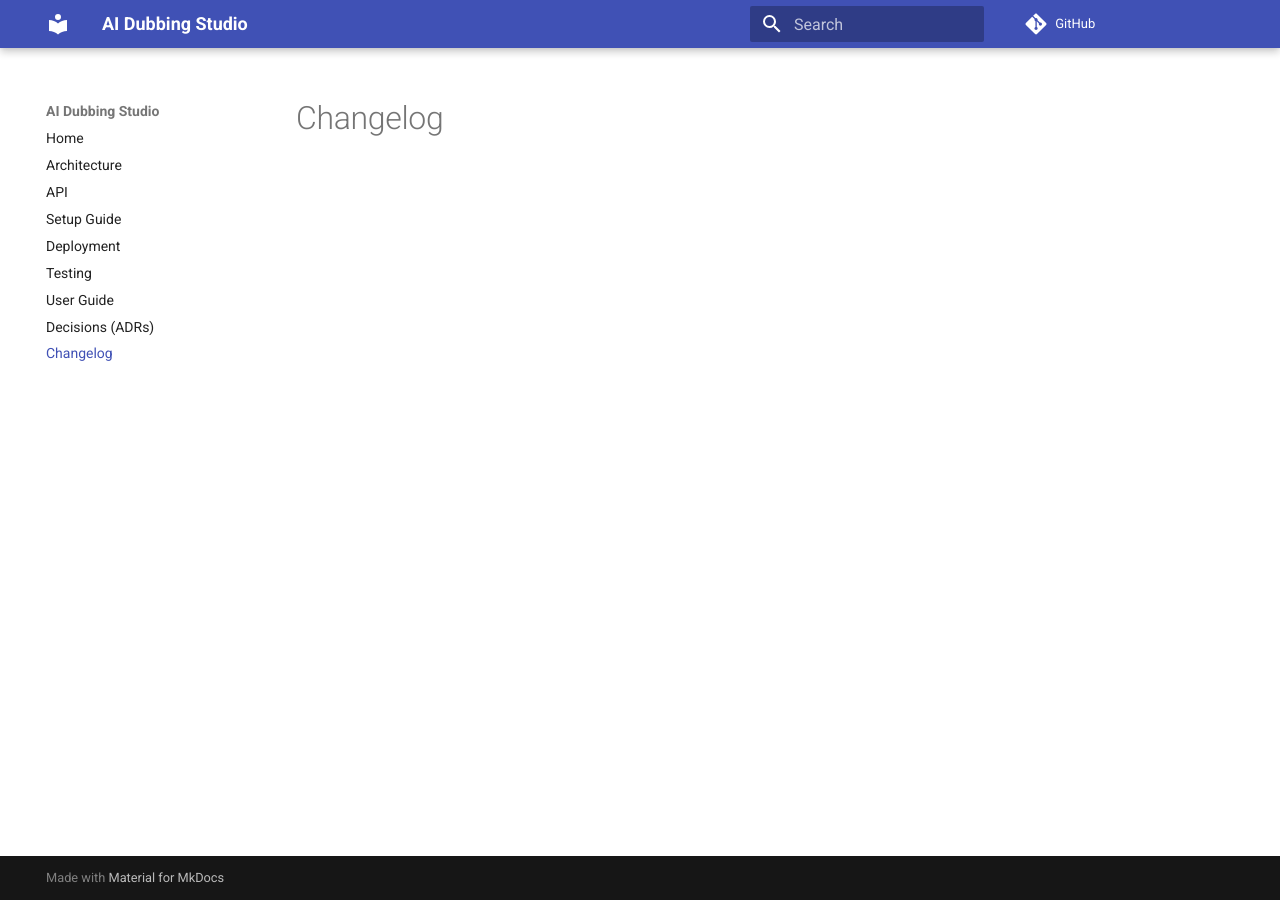
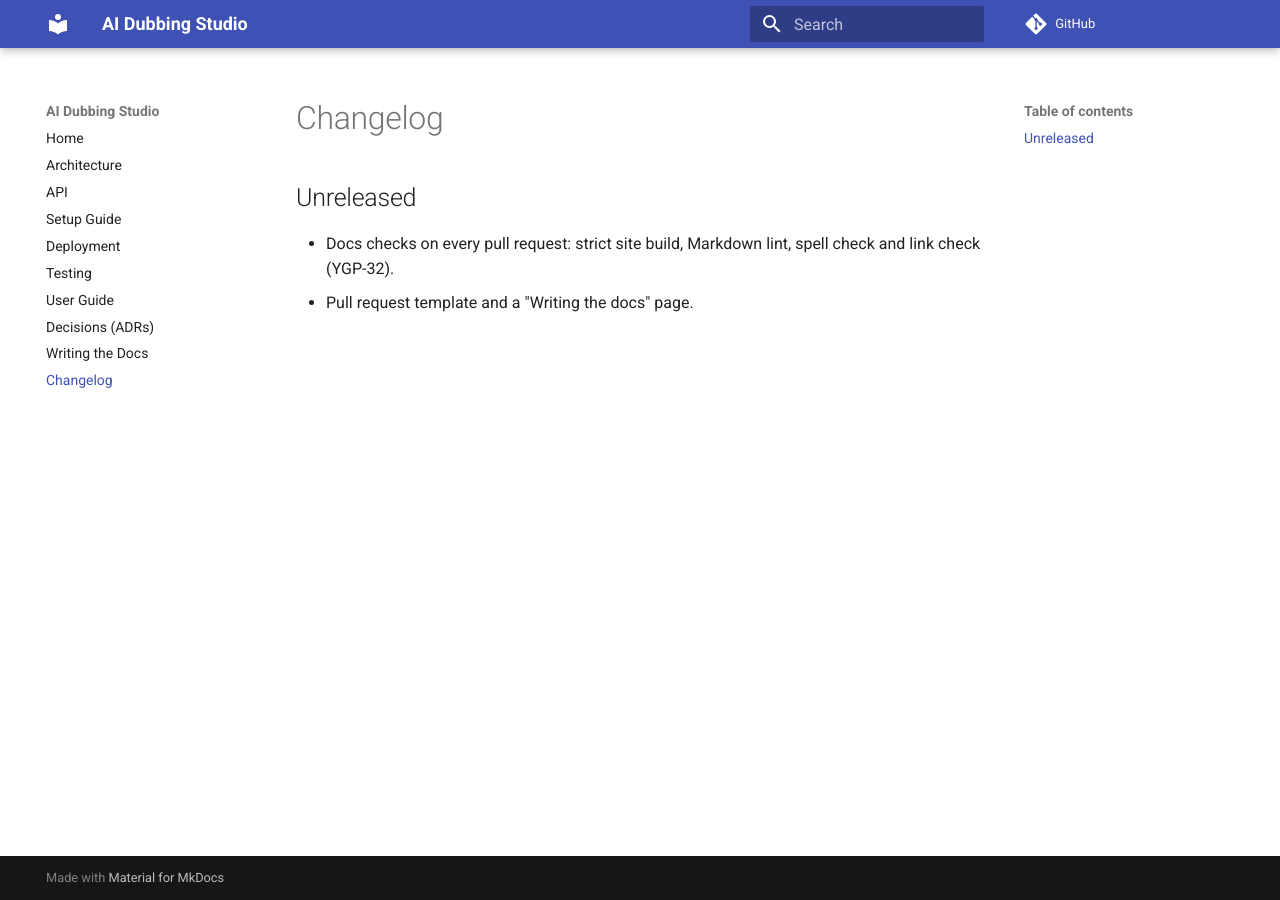
Before and after one commit to WH1TE-SHAD0W/ai-dubbing-studio, an MkDocs documentation site: the page built from docs/changelog.md, in a window 1280 px wide. Built offline with MkDocs 1.6.1 and Material for MkDocs 9.7.7, drawn with Linux system fonts in a browser that asks for light colours; comment, search, counter and statistics services are not loaded.

Commit message:
docs: add PR template and Writing the docs page (YGP-32)
The template asks what changed, why and which docs were updated, with
the review checklist from Lecture 6. The new page explains the docs
workflow and each automatic check.

Co-Authored-By: Claude Opus 5.5 <noreply@anthropic.com>

```diff
--- a/docs/changelog.md
+++ b/docs/changelog.md
@@ -1 +1,7 @@
 # Changelog
+
+## Unreleased
+
+- Docs checks on every pull request: strict site build, Markdown lint, spell check
+  and link check (YGP-32).
+- Pull request template and a "Writing the docs" page.
--- a/mkdocs.yml
+++ b/mkdocs.yml
@@ -13,6 +13,7 @@ nav:
   - Testing: testing.md
   - User Guide: user-guide.md
   - Decisions (ADRs): adr/index.md
+  - Writing the Docs: writing-docs.md
   - Changelog: changelog.md
 
 markdown_extensions:
```
Also changed, not shown: docs/writing-docs.md (added, +47 -0 lines), .github/pull_request_template.md (added).
